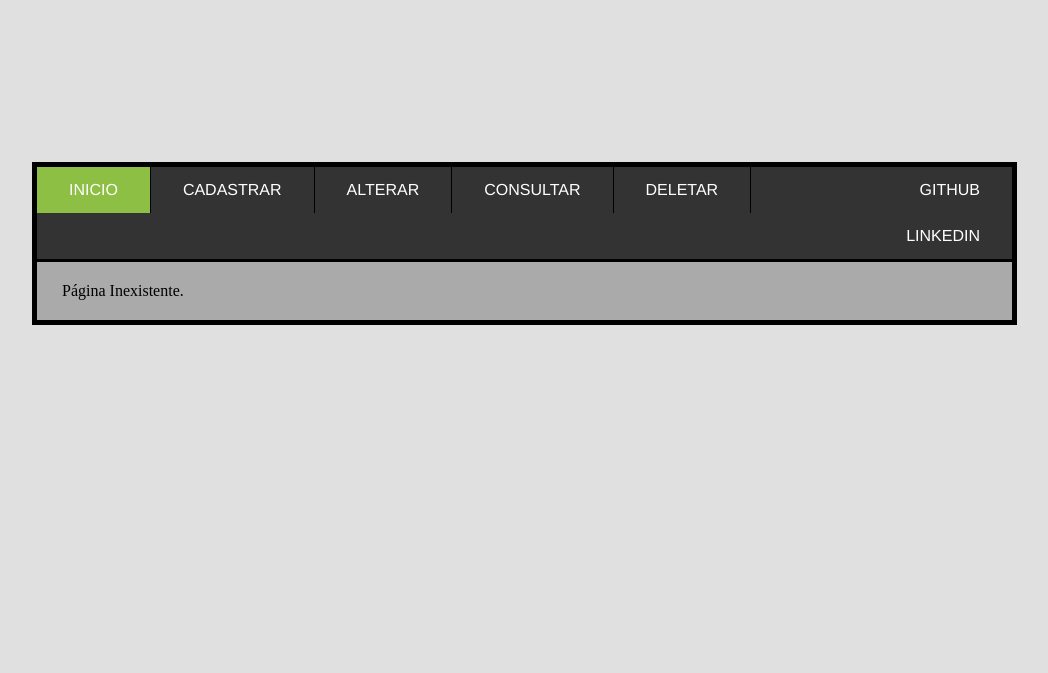
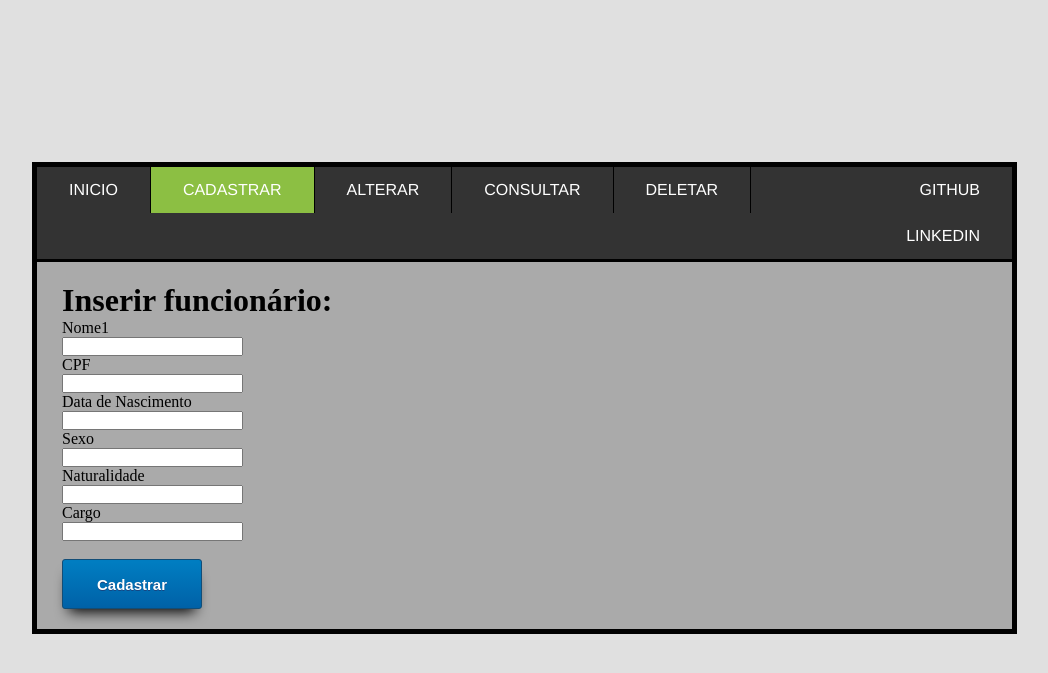
Before and after one commit to railtonrames/p21_project, a PHP site: page /?pagina=cadastrar in a window 1280 px wide. Shown: the top 673 px of the page, without its empty margins (116-1164 px from the left). Run offline with PHP 8.4, Linux system fonts and the light colour scheme.

Commit message:
Criação da função cadastrar do CRUD e suas respectivas view, controller. Alteração no core para permitir o método insert. Alterações no funcionários.php para validação de campos preenchidos e inserção no banco.

```diff
--- /dev/null
+++ b/app/Controller/CadastrarController.php
@@ -0,0 +1,30 @@
+<?php
+
+    class CadastrarController{
+        public function index(){
+
+                $loader = new \Twig\Loader\FilesystemLoader('app/View');
+                $twig = new \Twig\Environment($loader);
+                $template = $twig->load('Cadastrar.html');
+
+                $parametros = array();
+
+                $conteudo = $template->render($parametros);
+
+                echo $conteudo;
+
+        }
+
+        public function insert(){
+            try{
+                Funcionarios::insert($_POST);
+
+                echo '<script>alert("Cadastro realizado com sucesso !");</script>';
+                echo '<script>location.href="?pagina=cadastrar";</script>';
+            }catch(Exception $e){
+                echo '<script>alert("'.$e->getMessage().'");</script>';
+                echo '<script>location.href="?pagina=cadastrar";</script>';
+            }
+        }
+    }
+?>
--- a/app/Controller/HomeController.php
+++ b/app/Controller/HomeController.php
@@ -2,7 +2,6 @@
 
     class HomeController{
         public function index(){
-            try{
 
                 $loader = new \Twig\Loader\FilesystemLoader('app/View');
                 $twig = new \Twig\Environment($loader);
@@ -14,11 +13,6 @@
 
                 echo $conteudo;
 
-
-            }catch(Exception $e){
-                echo $e->getMessage();
-            }
-
         }
     }
 ?>
--- a/app/Core/Core.php
+++ b/app/Core/Core.php
@@ -8,7 +8,11 @@
                     $controller = 'HomeController';
                 }
 
-                $acao = 'index';
+                if(isset($urlGet['metodo'])){
+                    $acao = $urlGet['metodo'];
+                }else{
+                    $acao = 'index';
+                }
 
                 if(!class_exists($controller)){
                     $controller = "ErroController";
--- a/app/Model/Funcionarios.php
+++ b/app/Model/Funcionarios.php
@@ -21,5 +21,32 @@
 
             return $resultado;
         }
+
+        public static function insert($dadosPost){
+            if(empty($dadosPost['nome']) || empty($dadosPost['cpf']) || empty($dadosPost['dt_nasc']) || empty($dadosPost['sexo']) || empty($dadosPost['naturalidade'])
+            || empty($dadosPost['cargo']) ){
+                throw new Exception("Preencha todos os campos.");
+
+                return false;
+            }
+            $con = Conexao::getConn();
+            $sql = $con-> prepare('INSERT INTO tb_dados_pessoais (CPF, NOME, DT_NASC, SEXO, NATURALIDADE, CARGO) values (:cpf, :nom, :dtn, :sex, :nat, :car)');
+            $sql->bindValue(':cpf', $dadosPost['cpf']);
+            $sql->bindValue(':nom', $dadosPost['nome']);
+            $sql->bindValue(':dtn', $dadosPost['dt_nasc']);
+            $sql->bindValue(':sex', $dadosPost['sexo']);
+            $sql->bindValue(':nat', $dadosPost['naturalidade']);
+            $sql->bindValue(':car', $dadosPost['cargo']);
+            $res = $sql->execute();
+
+            if($res == 0){
+                throw new Exception("Falha ao inserir o funcionário.");
+
+                return false;
+            }
+
+            return true;
+        }
+
     }
 ?>
--- a/app/Template/estrutura.html
+++ b/app/Template/estrutura.html
@@ -19,7 +19,6 @@
         li { float: left; border-right:1px solid rgb(0, 0, 0); }
         li a { display: block; text-align: center; padding: 14px 32px; text-decoration: none; font-family: 'Franklin Gothic Medium', 'Arial Narrow', Arial, sans-serif; color: white; }
         li a:hover:not(.active){ background-color: #111; }
-        .active { background-color: #8CBF43; }
         p{ font-weight: bold; font-size: 125%; padding-right: 5px; }
         ul li.right{ float:right; border: none; }
         @media screen and (max-width: 950px) { ul li.right, ul li {float: none;}; }
@@ -32,11 +31,11 @@
                     <header>
                         <nav>
                             <ul>
-                                <li><a class="active" href="/">INICIO</a></li>
-                                <li><a href="#">CADASTRAR</a></li>
-                                <li><a href="#">ALTERAR</a></li>
-                                <li><a href="?pagina=consultar">CONSULTAR</a></li>
-                                <li><a href="#">DELETAR</a></li>
+                                <li><a class="ini" href="/">INICIO</a></li>
+                                <li><a class="cad" href="?pagina=cadastrar">CADASTRAR</a></li>
+                                <li><a class="alt" href="#">ALTERAR</a></li>
+                                <li><a class="con" href="?pagina=consultar">CONSULTAR</a></li>
+                                <li><a class="del" href="#">DELETAR</a></li>
                                 <li class="right"><a href="https://github.com/railtonrames/p21_project" target="_blank">GITHUB</a></li>
                                 <li class="right"><a href="https://www.linkedin.com/in/railton-rames/" target="_blank">LINKEDIN</a></li>
                             </ul>
--- /dev/null
+++ b/app/View/Cadastrar.html
@@ -0,0 +1,65 @@
+<style>.cad { background-color: #8CBF43; }
+        .botao {
+            -moz-box-shadow: 0px 10px 14px -7px #000000;
+	        -webkit-box-shadow: 0px 10px 14px -7px #000000;
+	        box-shadow: 0px 10px 14px -7px #000000;
+            background:-webkit-gradient( linear, left top, left bottom, color-stop(0.05, #007dc1), color-stop(1, #0061a7) );
+            background:-moz-linear-gradient( center top, #007dc1 5%, #0061a7 100% );
+            filter:progid:DXImageTransform.Microsoft.gradient(startColorstr='#007dc1', endColorstr='#0061a7');
+            background-color:#007dc1;
+            -webkit-border-top-left-radius:3px;
+            -moz-border-radius-topleft:3px;
+            border-top-left-radius:3px;
+            -webkit-border-top-right-radius:3px;
+            -moz-border-radius-topright:3px;
+            border-top-right-radius:3px;
+            -webkit-border-bottom-right-radius:3px;
+            -moz-border-radius-bottomright:3px;
+            border-bottom-right-radius:3px;
+            -webkit-border-bottom-left-radius:3px;
+            -moz-border-radius-bottomleft:3px;
+            border-bottom-left-radius:3px;
+        text-indent:0;
+            border:1px solid #124d77;
+            display:inline-block;
+            color:#ffffff;
+            font-family:Arial;
+            font-size:15px;
+            font-weight:bold;
+            font-style:normal;
+        height:50px;
+            line-height:50px;
+        width:140px;
+            text-decoration:none;
+            text-align:center;
+            text-shadow:0px 1px 0px #154682;
+        }.botao:hover {
+            background:-webkit-gradient( linear, left top, left bottom, color-stop(0.05, #0061a7), color-stop(1, #007dc1) );
+            background:-moz-linear-gradient( center top, #0061a7 5%, #007dc1 100% );
+            filter:progid:DXImageTransform.Microsoft.gradient(startColorstr='#0061a7', endColorstr='#007dc1');
+            background-color:#0061a7;
+        }.botao:active {
+            position:relative;
+            top:1px;
+        }</style>
+<h1>Inserir funcionário:</h1>
+
+    <form method="POST" action="http://localhost/?pagina=cadastrar&metodo=insert">
+        <span>Nome1</span><br>
+        <input type="text" name="nome"><br>
+        <span>CPF</span><br>
+        <input type="text" name="cpf"><br>
+        <span>Data de Nascimento</span><br>
+        <input type="text" name="dt_nasc"><br>
+        <span>Sexo</span><br>
+        <input type="text" name="sexo"><br>
+        <span>Naturalidade</span><br>
+        <input type="text" name="naturalidade"><br>
+        <span>Cargo</span><br>
+        <input type="text" name="cargo"><br><br>
+
+        <input type="submit" value="Cadastrar" class="botao">
+
+
+
+    </form>
--- a/app/View/Consultar.html
+++ b/app/View/Consultar.html
@@ -1,4 +1,5 @@
+<style>.con { background-color: #8CBF43; }</style>
 {% for funcionarios in func %}
 
-    <p>{{funcionarios.CPF}}</p>
+    <p>{{funcionarios.NOME}}</p>
 {% endfor %}
--- a/app/View/home.html
+++ b/app/View/home.html
@@ -1,9 +1,10 @@
+<style>.ini { background-color: #8CBF43; }</style>
 <table>
     <tbody>
         <tr>
             <td>
                 <p>Esse projeto faz parte de um desafio da P21, consiste em um CRUD MVC para cadastro de funcionários
-                    para uma empresa.{{Postagem.NOME}}</p>
+                    para uma empresa.</p>
             </td>
             <td><img src="imagens/p21_logo.png" alt="logo_p21" height="350px" border="2px solid black" title="P21"></td>
         </tr>
--- a/index.php
+++ b/index.php
@@ -4,6 +4,7 @@ require_once 'app/Core/Core.php';
 require_once 'app/Controller/HomeController.php';
 require_once 'app/Controller/ErroController.php';
 require_once 'app/Controller/ConsultarController.php';
+require_once 'app/Controller/CadastrarController.php';
 require_once 'app/Model/Funcionarios.php';
 require_once 'lib/Database/Conexao.php';
 require_once 'vendor/autoload.php';
```
